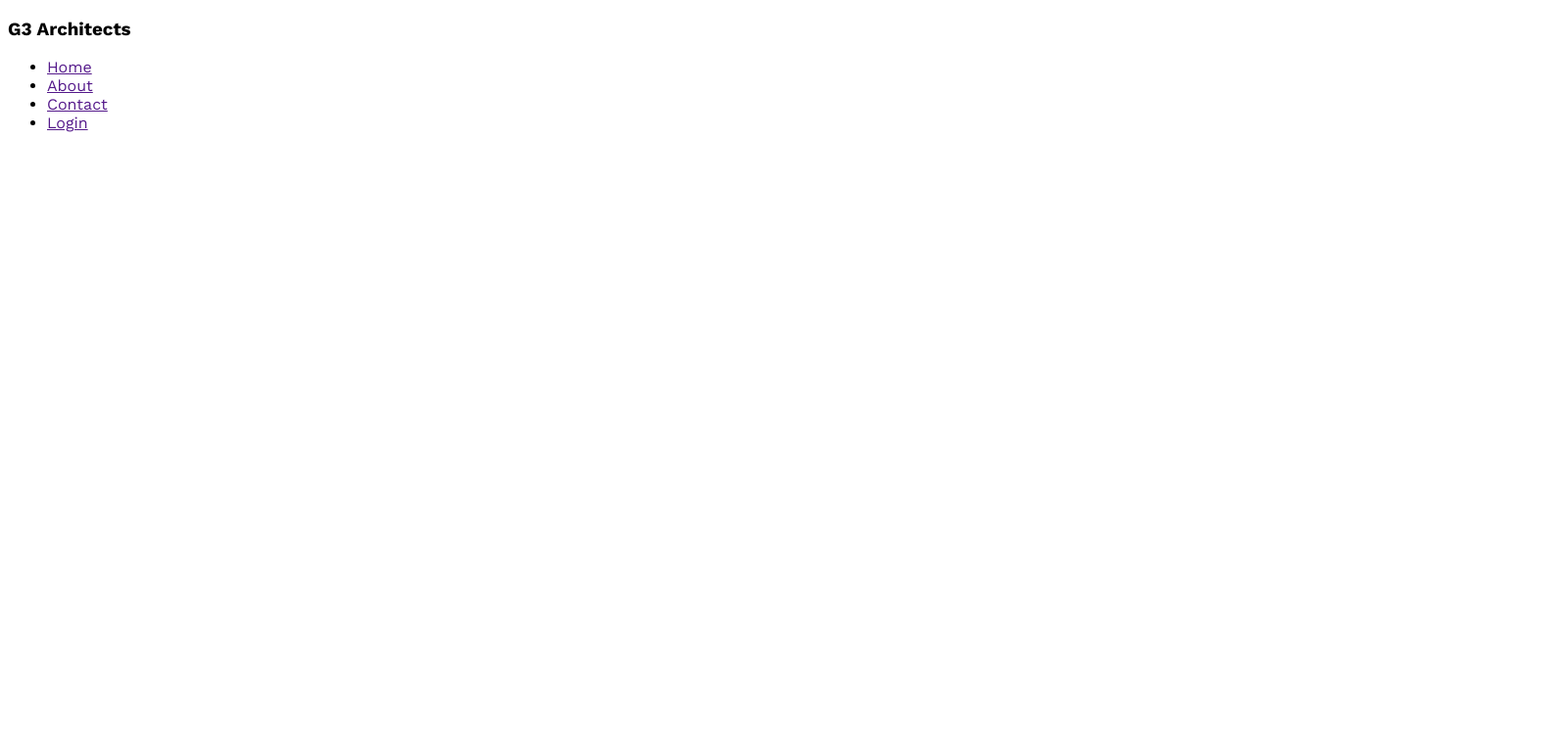
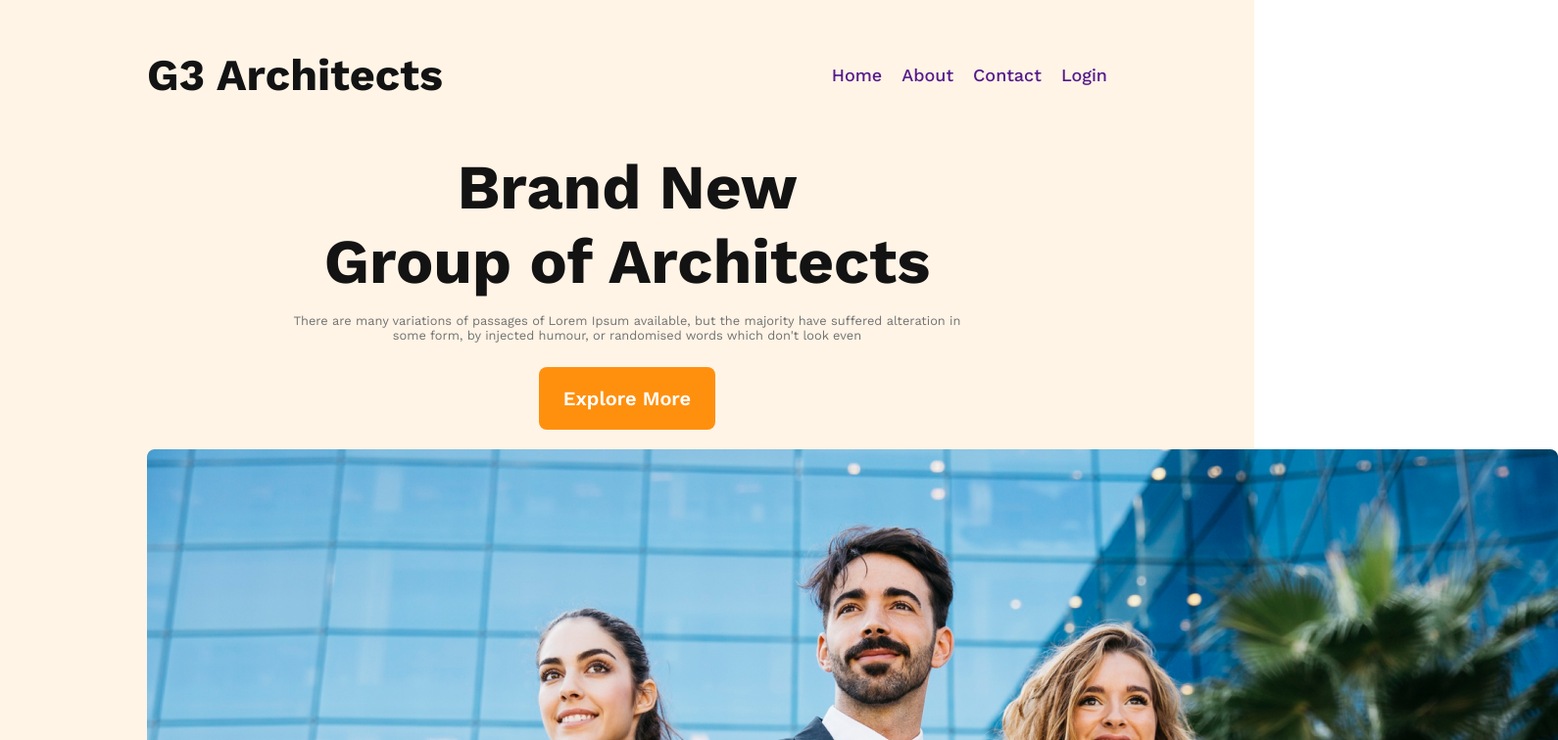
Before and after one commit to HasnathAhmedTamim/g3-architects-website, a plain HTML site: page index.html in a window 1280 px wide. Shown: the top 756 px of the page at 98% size, 1590 px wide, since content can reach past the window. Drawn offline with nearby package versions, Linux system fonts and the light colour scheme.

Commit message:
banner section

```diff
--- a/index.html
+++ b/index.html
@@ -9,8 +9,8 @@
   <body>
     <header>
       <section class="sec-1">
-        <h3>G3 Architects</h3>
-        <nav class="nav-contan">
+        <nav class="nav-container">
+          <h3 class="nav-title">G3 Architects</h3>
           <ul>
             <li><a href="">Home</a></li>
             <li><a href="">About</a></li>
@@ -19,6 +19,18 @@
           </ul>
         </nav>
       </section>
+      <div class="banner">
+        <div class="banner-content">
+          <h1 class="banner-tittle">Brand New <br>Group of Architects</h1>
+          <p class="banner-des">
+            There are many variations of passages of Lorem Ipsum available, but
+            the majority have suffered alteration in some form, by injected
+            humour, or randomised words which don't look even
+          </p>
+          <button class="btn-primary">Explore More</button>
+        </div>
+        <img class="banner-img" src="images/banner.png" alt="" />
+      </div>
     </header>
 
     <main></main>
--- a/styles/architects.css
+++ b/styles/architects.css
@@ -1,5 +1,82 @@
-@import url('https://fonts.googleapis.com/css2?family=Lato:wght@400;700&family=Merriweather&family=Montserrat&family=Open+Sans:wght@400;700;800&family=Pacifico&family=Rubik+Mono+One&family=Sacramento&family=Work+Sans:wght@400;500;600;700&display=swap');
+@import url("https://fonts.googleapis.com/css2?family=Lato:wght@400;700&family=Merriweather&family=Montserrat&family=Open+Sans:wght@400;700;800&family=Pacifico&family=Rubik+Mono+One&family=Sacramento&family=Work+Sans:wght@400;500;600;700&display=swap");
+/* share styles */
+.btn-primary {
+  border-radius: 0.5rem;
+  background: #ff900e;
+  border: none;
+  width: 11.25rem;
+  height: 4rem;
 
-*{
-    font-family: 'Work Sans', sans-serif;
+  color: #fff;
+  text-align: center;
+  font-family: Work Sans;
+  font-size: 1.25rem;
+
+  font-weight: 600;
+  margin-bottom: 20px;
 }
+* {
+  font-family: "Work Sans", sans-serif;
+  margin: 0;
+}
+header {
+  background: rgba(255, 144, 14, 0.1);
+  padding: 50px 150px;
+}
+.nav-container {
+  display: flex;
+  justify-content: space-between;
+  align-items: center;
+}
+nav > ul {
+  display: flex;
+  gap: 20px;
+}
+nav li {
+  list-style: none;
+  color: #424242;
+  text-align: center;
+  font-family: Work Sans;
+  font-size: 1.125rem;
+
+  font-weight: 500;
+  line-height: 1.625rem; /* 144.444% */
+}
+nav li a {
+  text-decoration: none;
+}
+.nav-title {
+  color: #131313;
+  text-align: center;
+  font-family: Work Sans;
+  font-size: 2.8125rem;
+
+  font-weight: 700;
+}
+/* Banner Styles */
+.banner-content {
+  max-width: 700px;
+  text-align: center;
+  margin: 0 auto;
+}
+.banner-tittle {
+  margin-top: 40px;
+  padding: 10px;
+  color: #131313;
+  text-align: center;
+  font-family: Work Sans;
+  font-size: 4rem;
+
+  font-weight: 700;
+}
+.banner-des {
+  padding: 5px;
+  color: #727272;
+  text-align: center;
+  font-family: Work Sans;
+  font-size: 0.8rem;
+  /* border: 1px saddlebrown solid; */
+  margin-bottom: 20px;
+  font-weight: 400;
+  /* 162.5% */
+}
```
Lines whose indentation alone changed are shown as unchanged.
